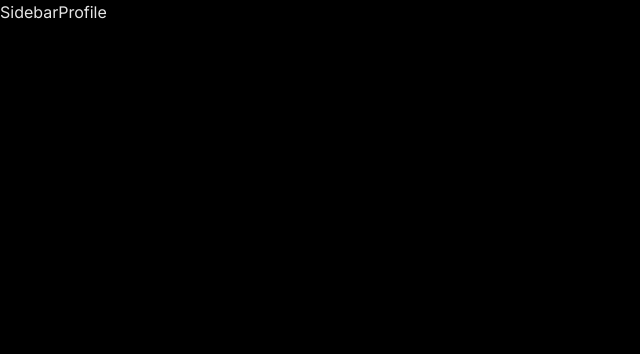
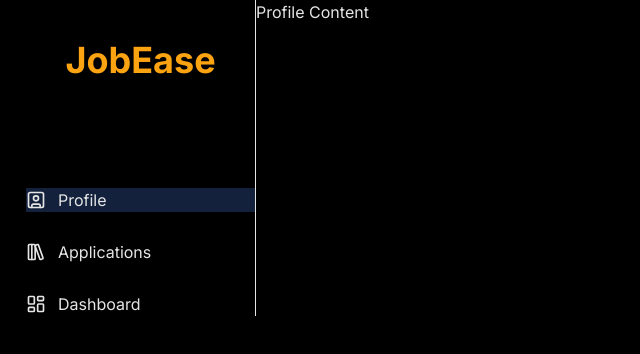
Before and after one commit to PrakrutiPareek/job-tracker-app, a React (Vite) app in the folder frontend/: page /profile in a window 1280 px wide. Shown: the top 354 px of the page, without its empty margins (0-640 px from the left). Built offline with nearby package versions, Linux system fonts and the light colour scheme.

Commit message:
Initial sidebar created

```diff
--- a/frontend/package.json
+++ b/frontend/package.json
@@ -12,6 +12,7 @@
   "dependencies": {
     "@reduxjs/toolkit": "^2.12.0",
     "axios": "^1.17.0",
+    "lucide-react": "^1.18.0",
     "react": "^19.2.6",
     "react-dom": "^19.2.6",
     "react-icons": "^5.6.0",
--- a/frontend/src/Components/Header.jsx
+++ b/frontend/src/Components/Header.jsx
@@ -13,7 +13,11 @@ const Header = () => {
 
   return (
     <header className="flex gap-4" aria-label="Main navigation">
-      <Link to="/" aria-label="JobEase Home">
+      <Link
+        to="/"
+        aria-label="JobEase Home"
+        className="mt-10 mb-20 text-center text-(--yellow) text-4xl font-bold"
+      >
         JobEase
       </Link>
 
--- a/frontend/src/Components/Sidebar.jsx
+++ b/frontend/src/Components/Sidebar.jsx
@@ -1,5 +1,43 @@
+import {Link, NavLink} from "react-router-dom";
+import {SquareUser, LibraryBig, LayoutDashboard} from "lucide-react";
+
 const Sidebar = () => {
-  return <div>Sidebar</div>;
+  const navLinks = [
+    {path: "/profile", label: "Profile", end: true, icon: SquareUser},
+    {path: "/profile/applications", label: "Applications", icon: LibraryBig},
+    {path: "/profile/dashboard", label: "Dashboard", icon: LayoutDashboard},
+  ];
+
+  return (
+    <aside className="w-[256px] border-r h-full">
+      <nav className="flex flex-col ml-6.5 gap-7">
+        <Link
+          to="/"
+          aria-label="JobEase Home"
+          className="mt-10 mb-20 text-center text-(--yellow) text-4xl font-bold"
+        >
+          JobEase
+        </Link>
+        {navLinks.map((link) => {
+          const Icon = link.icon;
+          return (
+            <NavLink
+              key={link.label}
+              to={link.path}
+              end={link.end}
+              aria-current={({isActive}) => (isActive ? "page" : undefined)}
+              className={({isActive}) =>
+                `flex items-center gap-3 ${isActive ? "user-link" : null}`
+              }
+            >
+              <Icon size={20} />
+              {link.label}
+            </NavLink>
+          );
+        })}
+      </nav>
+    </aside>
+  );
 };
 
 export default Sidebar;
--- a/frontend/src/Pages/Profile.jsx
+++ b/frontend/src/Pages/Profile.jsx
@@ -1,5 +1,5 @@
 const Profile = () => {
-  return <div>Profile</div>;
+  return <div>Profile Content</div>;
 };
 
 export default Profile;
--- a/frontend/src/index.css
+++ b/frontend/src/index.css
@@ -28,3 +28,7 @@ body {
 .active-link {
   @apply text-(--yellow) font-bold underline;
 }
+
+.user-link {
+  @apply bg-(--navy-blue);
+}
```
Also changed, not shown: 1 other file (tests, documents, lock files or other folders).
